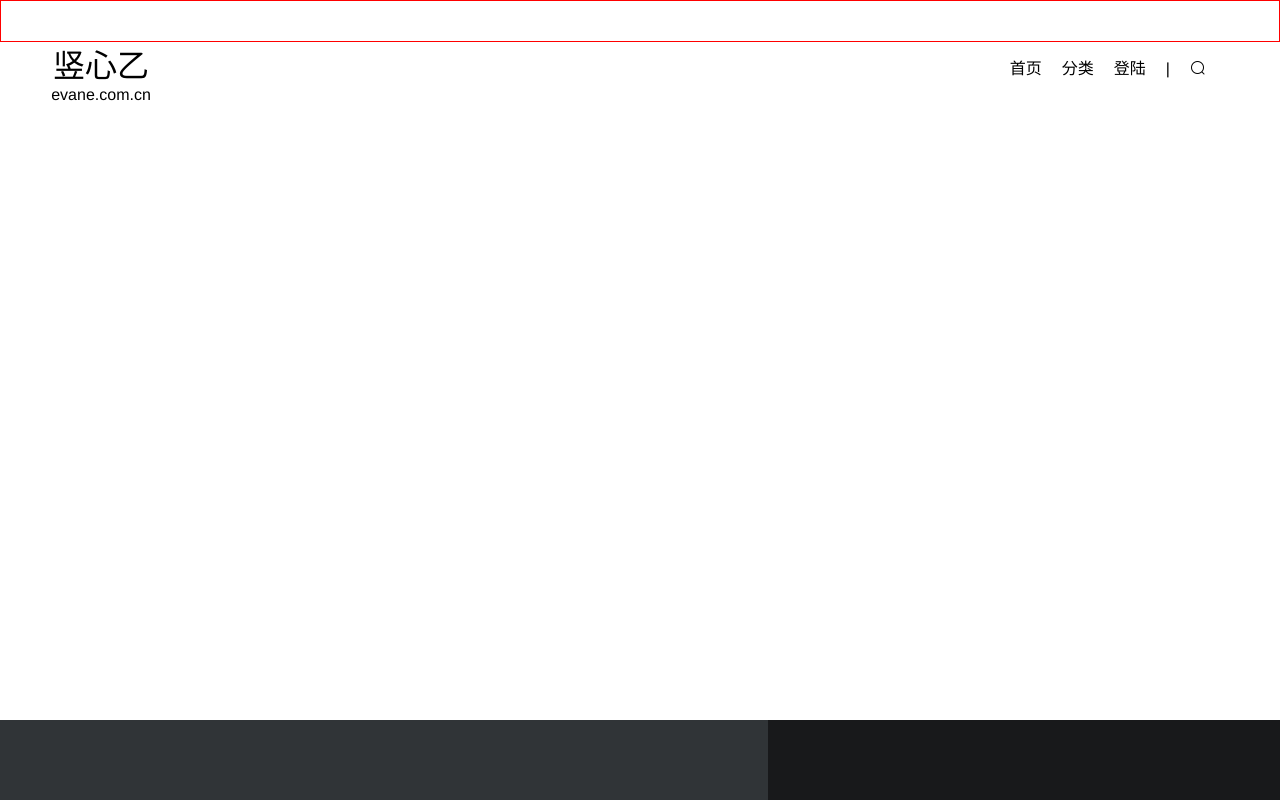
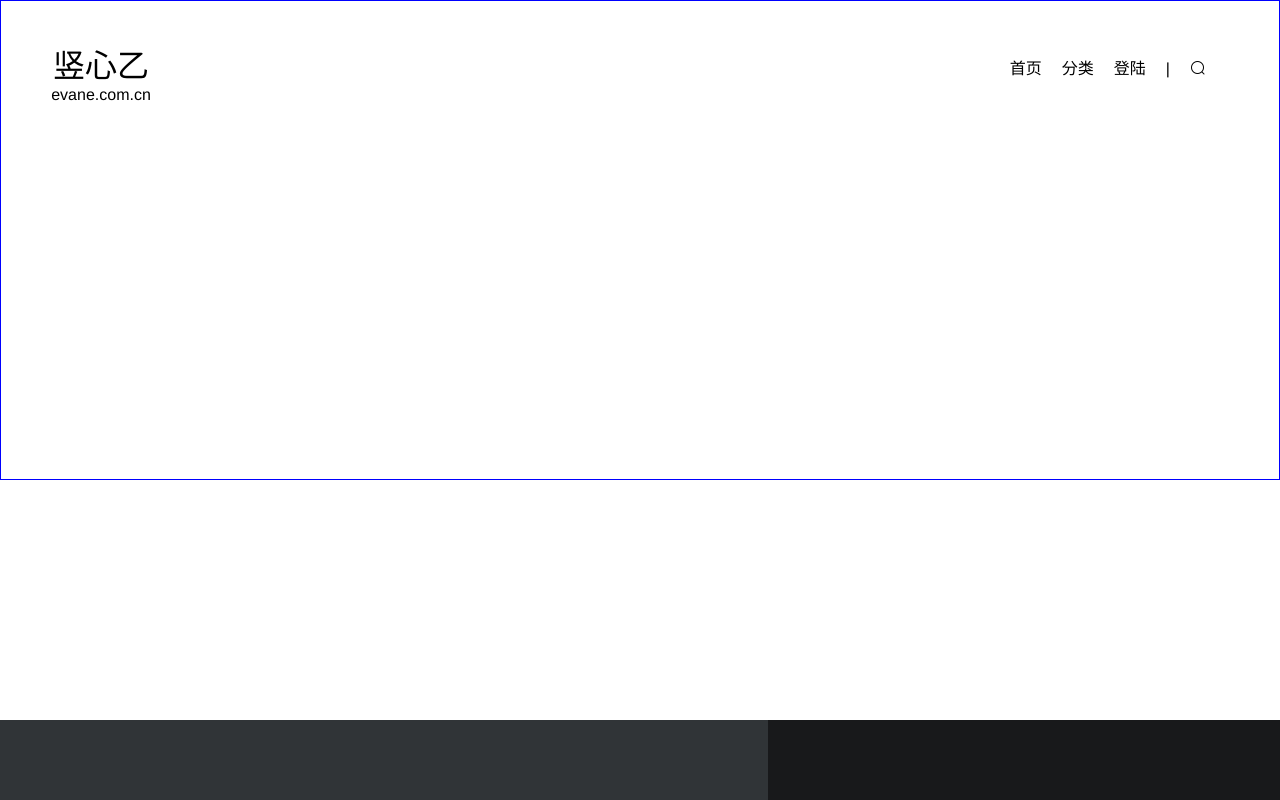
Before and after one commit to tyw809611051/evane-front, a Vue app: page /#/ in a window 1280 px wide. Built offline with nearby package versions, Linux system fonts and the light colour scheme.

Commit message:
change body height

```diff
--- a/src/App.vue
+++ b/src/App.vue
@@ -20,7 +20,7 @@ body {
 }
 #app {
   width:100%;
-  height: 100%;
+  height: 100vh;
 }
 
 </style>
--- a/src/page/home/home.vue
+++ b/src/page/home/home.vue
@@ -42,8 +42,8 @@ export default {
   }
 
 .el-main {
-  height: 100%;
-  border: 1px solid red;
+  height: 60%;
+  border: 1px solid blue;
   width: 100%;
 }
 </style>
```
